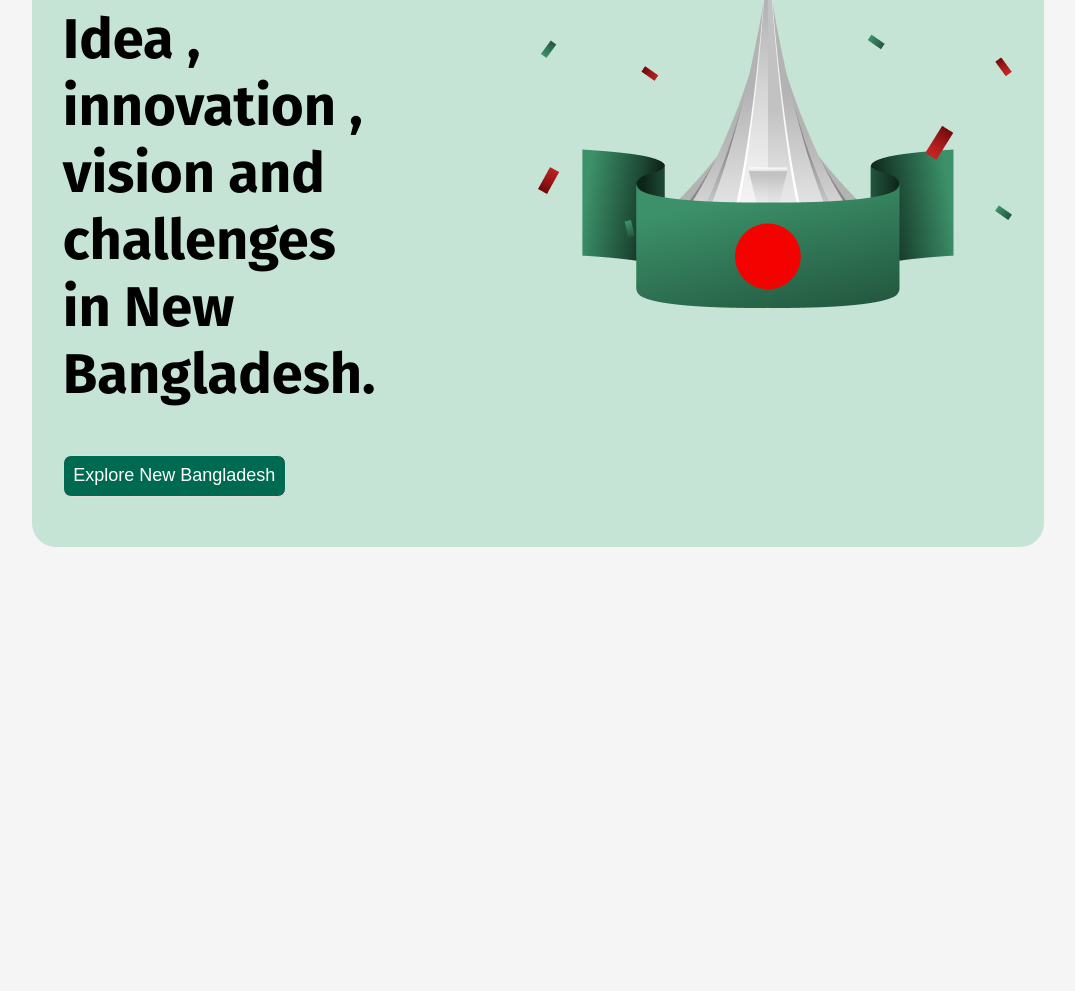
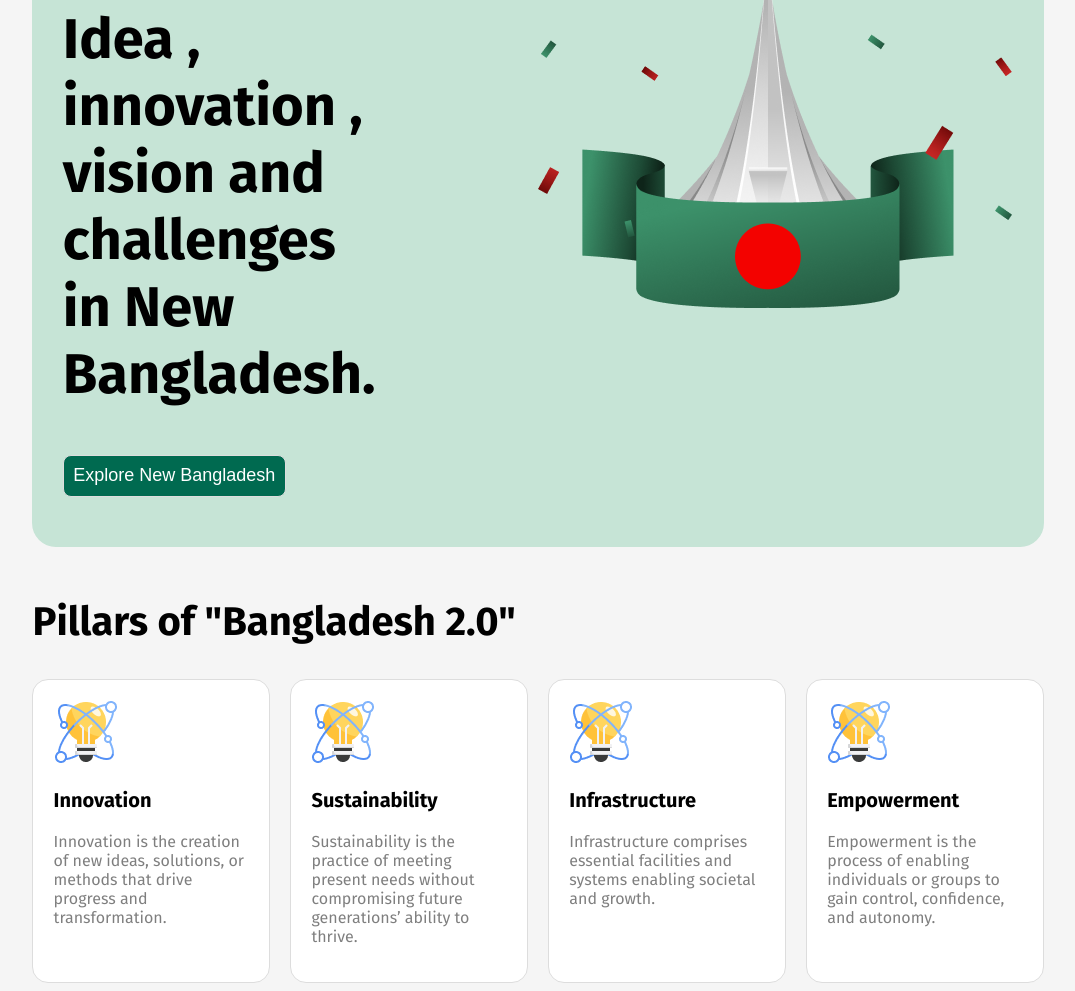
Before and after one commit to mahidmunna01/assignment-01, a plain HTML site: page index.html in a window 1280 px wide. Shown: the part 273-1264 px from the top of the page, without its empty margins (102-1177 px from the left). Before the commit the page ends 828 px from the top, so only its background shows below. Drawn offline with Linux system fonts and the light colour scheme.

Commit message:
Card Section Addes

```diff
--- a/index.html
+++ b/index.html
@@ -33,22 +33,50 @@
       </div>
     </section>
   </header>
-
   <!-- Header part style close -->
 
+  <!-- main Section Start -->
   <main>
+    <!-- Pillars of "Bangladesh 2.0" -->
+    <section class="Pillars-section">
+      <div>
+        <h2 class="Pillars-section-title">Pillars of "Bangladesh 2.0"</h2>
+      </div>
+      <div class="card-box">
 
-  </main>
+        <div class="card">
+          <img src="card-icon.png" alt="card-icon">
+          <h3 class="card-title">Innovation</h3>
+          <p class="card-description">Innovation is the creation of new ideas, solutions, or methods that drive progress
+            and transformation.</p>
+        </div>
+        <div class="card">
+          <img src="card-icon.png" alt="card-icon">
+          <h3 class="card-title">Sustainability</h3>
+          <p class="card-description">Sustainability is the practice of meeting present needs without compromising
+            future generations’ ability to thrive.</p>
+        </div>
+        <div class="card">
+          <img src="card-icon.png" alt="card-icon">
+          <h3 class="card-title">Infrastructure</h3>
+          <p class="card-description">Infrastructure comprises essential facilities and systems enabling societal
+            and growth.</p>
+        </div>
+        <div class="card">
+          <img src="card-icon.png" alt="card-icon">
+          <h3 class="card-title">Empowerment</h3>
+          <p class="card-description">Empowerment is the process of enabling individuals or groups to gain control,
+            confidence, and autonomy.</p>
+        </div>
 
-  <footer>
-
-  </footer>
+      </div>
+    </section>
 
 
 
-
-
-
+  </main>
+  <footer>
+  </footer>
 
 </body>
 
--- a/style.css
+++ b/style.css
@@ -5,7 +5,6 @@ body{
   background-color:#F5F5F5;
   font-family: "Fira Sans", serif;
 }
-
 
 /* Header Part Design */
 
@@ -70,3 +69,49 @@ nav{
 .banner-left-button:hover{
   background-color: black;
 }
+/* Header Section close */
+
+
+/* Main Section Start */
+main{
+  padding: 0% 10%;
+}
+
+/* Pillars of "Bangladesh 2.0 Section start */
+.Pillars-section{
+  margin-top: 5%;
+}
+
+.Pillars-section-title{
+  font-size: 40px;
+}
+
+.Pillars-section .card-box{
+ display: flex;
+ gap: 2%;
+}
+
+.Pillars-section .card{
+  background-color: white;
+  padding: 2%;
+  border: 1px solid #ddd;
+  border-radius: 16px;
+  flex-basis: 25%;
+}
+
+.Pillars-section .card:hover{
+  background-color: #006A50;
+  cursor: pointer;
+  color: white;
+}
+
+.card-title{
+  font-size: 20px;
+}
+.card-description{
+  font-size: 16px;
+  opacity: 0.5;
+}
+/* Pillars of "Bangladesh 2.0 Section Close */
+
+/* The Vision of Future Section Start */
```
